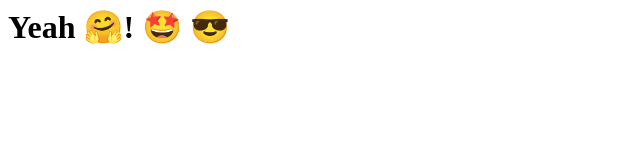
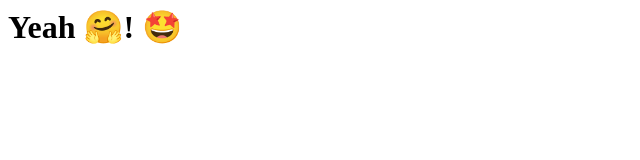
Before and after one commit to jlandure/dummy-static-appengine, a plain HTML site: page index.html in a window 1280 px wide. Shown: the whole page, without its empty margins (0-640 px from the left). Drawn offline with Linux system fonts and the light colour scheme.

Commit message:
:sparkles: testing version

```diff
--- a/index.html
+++ b/index.html
@@ -4,6 +4,6 @@
 	<meta charset="UTF-8">
 </head>
 <body>
-	<h1>Yeah 🤗! 🤩 😎</h1>
+	<h1>Yeah 🤗! 🤩</h1>
 </body>
 </html>
```
